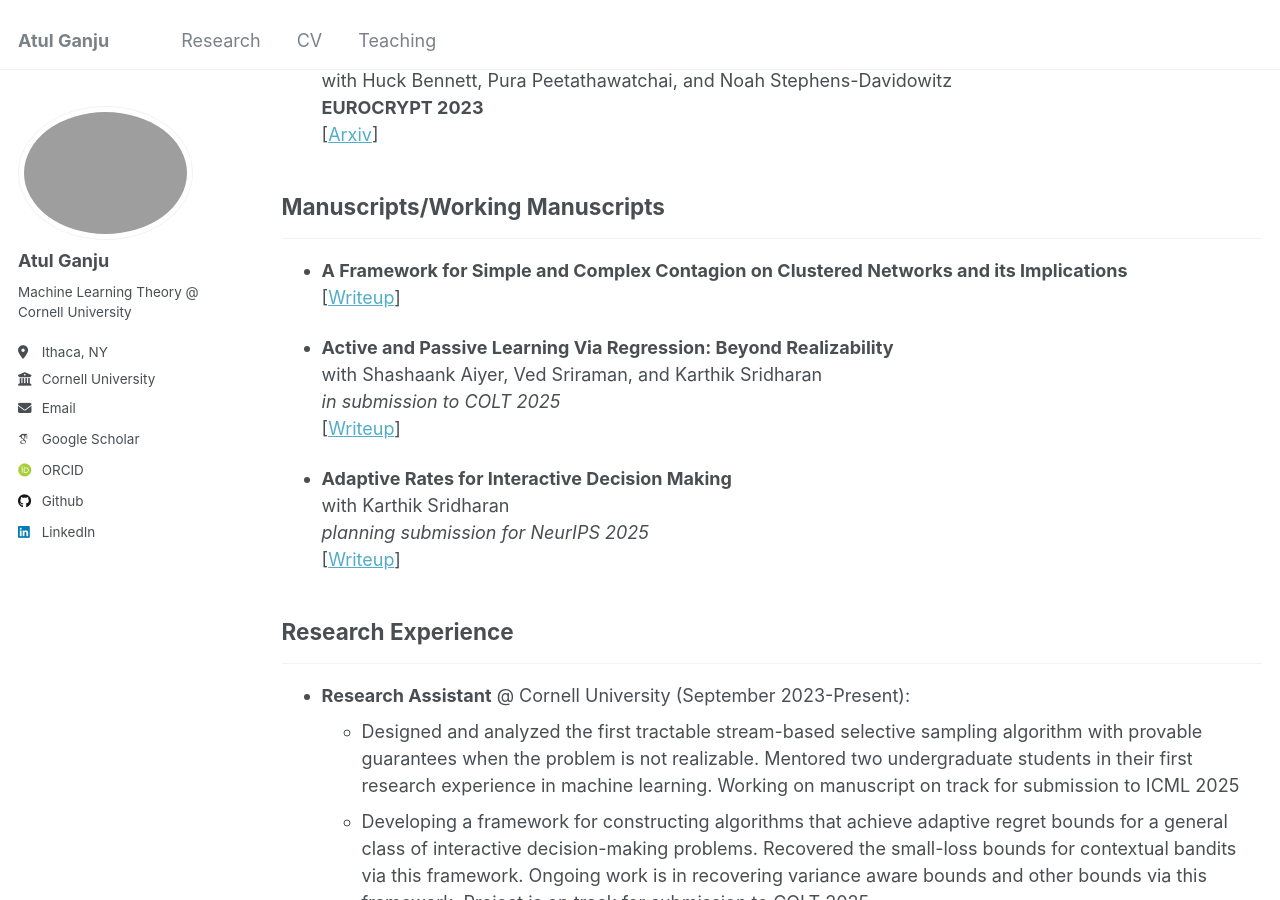
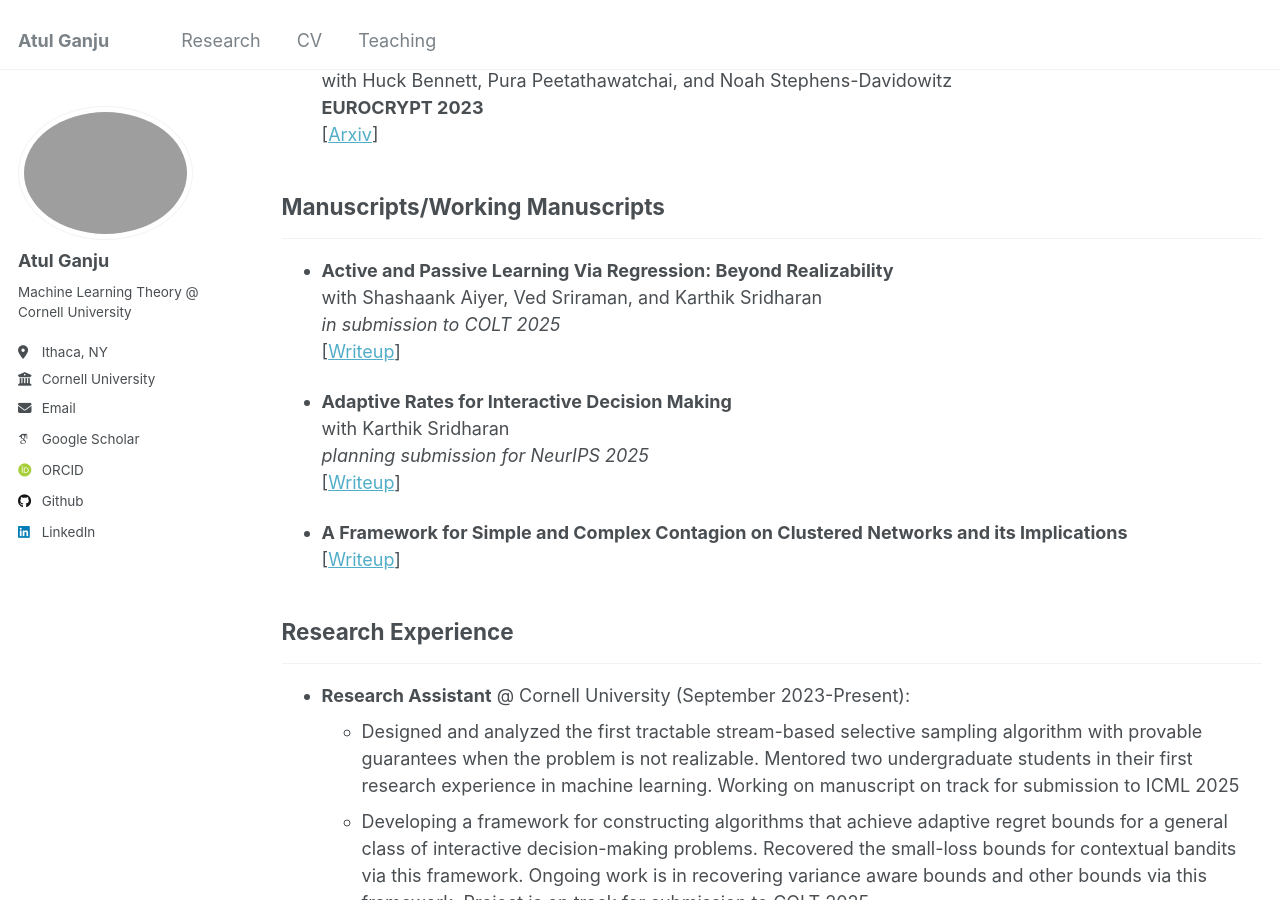
Before and after one commit to atulganju/atulganju.github.io, a Jekyll site: the page built from _pages/cv.md, in a window 1280 px wide and 900 px high, scrolled down 616 px. Built offline with Jekyll 4.4.1, drawn with Linux system fonts in a browser that asks for light colours; some web fonts are replaced; part of the change alters nothing that is shown.

Commit message:
Update cv.md

```diff
--- a/_pages/cv.md
+++ b/_pages/cv.md
@@ -32,9 +32,6 @@ Control Theory † &nbsp;&nbsp;&nbsp;&nbsp;&nbsp;&nbsp;&nbsp;&nbsp;&nbsp;&nbsp;&
 
 ## Manuscripts/Working Manuscripts
 ---
-* **A Framework for Simple and Complex Contagion on Clustered Networks and its Implications**\
-  [[Writeup](https://github.com/atulganju/Complex-Contagion-In-Clique-Based-Networks/tree/main)]
-
 * **Active and Passive Learning Via Regression: Beyond Realizability**\
   with Shashaank Aiyer, Ved Sriraman, and Karthik Sridharan\
   *in submission to COLT 2025*\
@@ -44,6 +41,9 @@ Control Theory † &nbsp;&nbsp;&nbsp;&nbsp;&nbsp;&nbsp;&nbsp;&nbsp;&nbsp;&nbsp;&
   with Karthik Sridharan\
   *planning submission for NeurIPS 2025*\
   [[Writeup](https://github.com/atulganju/Adaptive-Rates-for-Interactive-Decision-Making/blob/main/Adaptive_Rates_for_Interactive_Decision_Making.pdf)]
+
+* **A Framework for Simple and Complex Contagion on Clustered Networks and its Implications**\
+  [[Writeup](https://github.com/atulganju/Complex-Contagion-In-Clique-Based-Networks/tree/main)]
 
 ## Research Experience
 ---
```
